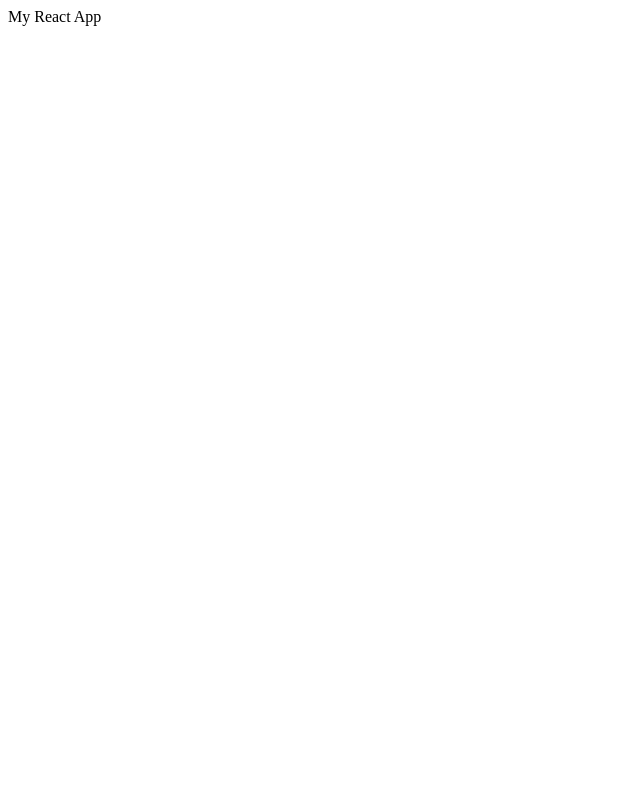
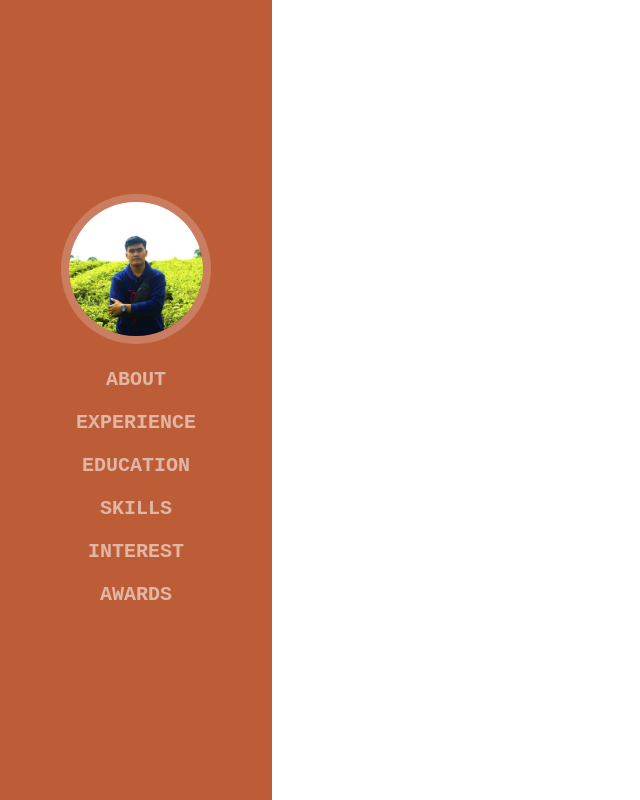
Before and after one commit to edwindamanik/my-portfolio, a React (Create React App) app: page / in a window 1280 px wide. Shown: the whole page, without its empty margins (0-640 px from the left). Built offline with nearby package versions, Linux system fonts and the light colour scheme.

Commit message:
fix: menambahkan navbar kiri dengan foto dan beberapa item menu

```diff
--- a/src/App.js
+++ b/src/App.js
@@ -1,7 +1,12 @@
 import React from "react";
+import LeftNav from "./components/LeftNav";
 
 const App = () => {
-  return <div>My React App</div>;
+  return (
+    <div>
+      <LeftNav />
+    </div>
+  );
 };
 
 export default App;
--- a/src/components/LeftNav.jsx
+++ b/src/components/LeftNav.jsx
@@ -1,7 +1,37 @@
 import React from "react";
+import ProfilePicture from "../my-picture-sidamanik.png";
 
 const LeftNav = () => {
-  return <div>LeftNav</div>;
+  return (
+    <div className="left-navbar">
+      <div className="profile-picture">
+        <a href="#">
+          <img src={ProfilePicture} alt="My Profile Picture" />
+        </a>
+      </div>
+
+      <ul className="menu-items">
+        <li>
+          <a href="#">about</a>
+        </li>
+        <li>
+          <a href="#">experience</a>
+        </li>
+        <li>
+          <a href="#">education</a>
+        </li>
+        <li>
+          <a href="#">skills</a>
+        </li>
+        <li>
+          <a href="#">interest</a>
+        </li>
+        <li>
+          <a href="#">awards</a>
+        </li>
+      </ul>
+    </div>
+  );
 };
 
 export default LeftNav;
--- /dev/null
+++ b/src/index.css
@@ -0,0 +1,64 @@
+* {
+  margin: 0;
+  padding: 0;
+  box-sizing: border-box;
+}
+
+a {
+  text-decoration: none;
+}
+
+/* Root for color */
+:root {
+  --main-color: #bd5d38;
+  --brown-color: #ca7d60;
+  --white-color: #ffffff;
+  --light-brown-color: #e1b6a4;
+}
+
+/* Styling for Side Navbar Contianer */
+.left-navbar {
+  display: flex;
+  flex-direction: column;
+  align-items: center;
+  justify-content: center;
+  position: fixed;
+  gap: 20px;
+  top: 0;
+  left: 0;
+  width: 17rem;
+  height: 100vh;
+  background-color: var(--main-color);
+}
+
+/* Styling for profile picture */
+.profile-picture img {
+  width: 150px;
+  height: auto;
+  border-radius: 50%;
+  border: 8px solid var(--brown-color);
+}
+
+/* Styling for menu items */
+.menu-items {
+  display: flex;
+  flex-direction: column;
+  gap: 20px;
+  align-items: center;
+}
+
+.menu-items li {
+  list-style: none;
+}
+
+.menu-items li a {
+  font-family: 'Courier New', Courier, monospace;
+  font-size: 20px;
+  font-weight: 800;
+  color: var(--light-brown-color);
+  text-transform: uppercase;
+}
+
+.menu-items li a.active {
+  color: var(--white-color);
+}
--- a/src/index.js
+++ b/src/index.js
@@ -1,6 +1,7 @@
 import React from "react";
 import ReactDOM from "react-dom/client";
 import App from "./App";
+import "./index.css";
 
 const root = ReactDOM.createRoot(document.getElementById("root"));
 root.render(
```
Also changed, not shown: src/my-picture-sidamanik.png (added).
